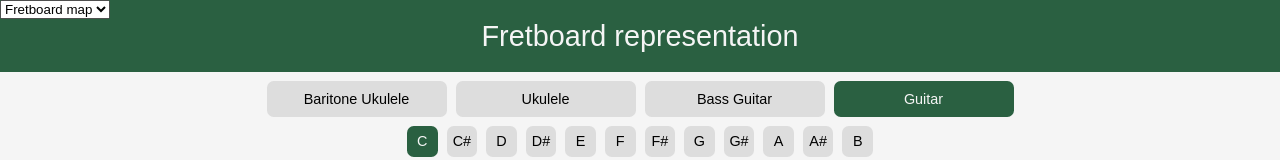
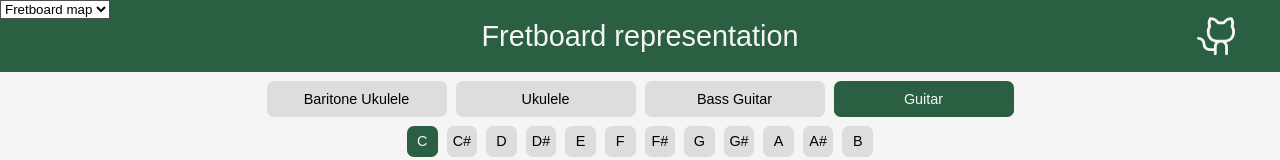
Before and after one commit to artem-chigin/fretboard-map, a React (Create React App) app: page / in a window 1280 px wide. Shown: the top 160 px of the page. Built offline with nearby package versions, Linux system fonts and the light colour scheme.

Commit message:
added github link

```diff
--- a/public/index.html
+++ b/public/index.html
@@ -31,6 +31,26 @@
     <div class="screen">
       <header>
         <h1>Fretboard representation</h1>
+        <div class="contacts">
+          <a
+            class="contacts-link"
+            href="https://github.com/artem-chigin/fretboard-map"
+            target="_blank"
+          >
+            <svg
+              class="icon"
+              xmlns="http://www.w3.org/2000/svg"
+              width="32"
+              height="32"
+              fill="#000000"
+              viewBox="0 0 256 256"
+            >
+              <path
+                d="M208.31,75.68A59.78,59.78,0,0,0,202.93,28,8,8,0,0,0,196,24a59.75,59.75,0,0,0-48,24H124A59.75,59.75,0,0,0,76,24a8,8,0,0,0-6.93,4,59.78,59.78,0,0,0-5.38,47.68A58.14,58.14,0,0,0,56,104v8a56.06,56.06,0,0,0,48.44,55.47A39.8,39.8,0,0,0,96,192v8H72a24,24,0,0,1-24-24A40,40,0,0,0,8,136a8,8,0,0,0,0,16,24,24,0,0,1,24,24,40,40,0,0,0,40,40H96v16a8,8,0,0,0,16,0V192a24,24,0,0,1,48,0v40a8,8,0,0,0,16,0V192a39.8,39.8,0,0,0-8.44-24.53A56.06,56.06,0,0,0,216,112v-8A58.14,58.14,0,0,0,208.31,75.68ZM200,112a40,40,0,0,1-40,40H112a40,40,0,0,1-40-40v-8a41.74,41.74,0,0,1,6.9-22.48A8,8,0,0,0,80,73.83a43.81,43.81,0,0,1,.79-33.58,43.88,43.88,0,0,1,32.32,20.06A8,8,0,0,0,119.82,64h32.35a8,8,0,0,0,6.74-3.69,43.87,43.87,0,0,1,32.32-20.06A43.81,43.81,0,0,1,192,73.83a8.09,8.09,0,0,0,1,7.65A41.72,41.72,0,0,1,200,104Z"
+              ></path>
+            </svg>
+          </a>
+        </div>
       </header>
       <main id="root" class="main">
         <!-- <div id="root" class="root"></div> -->
--- a/src/index.css
+++ b/src/index.css
@@ -57,6 +57,21 @@
   /* color: #2a6041; */
 }
 
+.contacts {
+  position: absolute;
+  right: 0;
+  padding: 0 3%;
+
+  display: flex;
+  gap: 2rem;
+}
+
+.icon {
+  fill: whitesmoke;
+  width: 5rem;
+  height: 5rem;
+}
+
 footer {
   display: flex;
   gap: 4rem;
@@ -78,20 +93,24 @@
   left: 0;
 }
 
-.repository-link:link,
-.repository-link:visited {
-  display: flex;
+.contacts-link:link,
+.contacts-link:visited {
+  /* display: flex;
   justify-content: center;
   align-items: center;
-  gap: 1rem;
-  /* color: whitesmoke; */
-  color: #444;
-  text-decoration: none;
+  gap: 1rem; */
+  /* text-decoration: none; */
+  transition: all 0.3s;
 }
 
-.repository-link:hover,
-.repository-link:active {
+.contacts-link:hover,
+.contacts-link:active {
   /* border-bottom: whitesmoke solid 1px; */
+  /* border-radius: 50%;
+  border: solid whitesmoke 1px; */
+  border-right: solid 2px whitesmoke;
+  border-bottom: solid 2px whitesmoke;
+  border-radius: 30%;
 }
 
 /* .mobile-and-decktop-ui {
```
